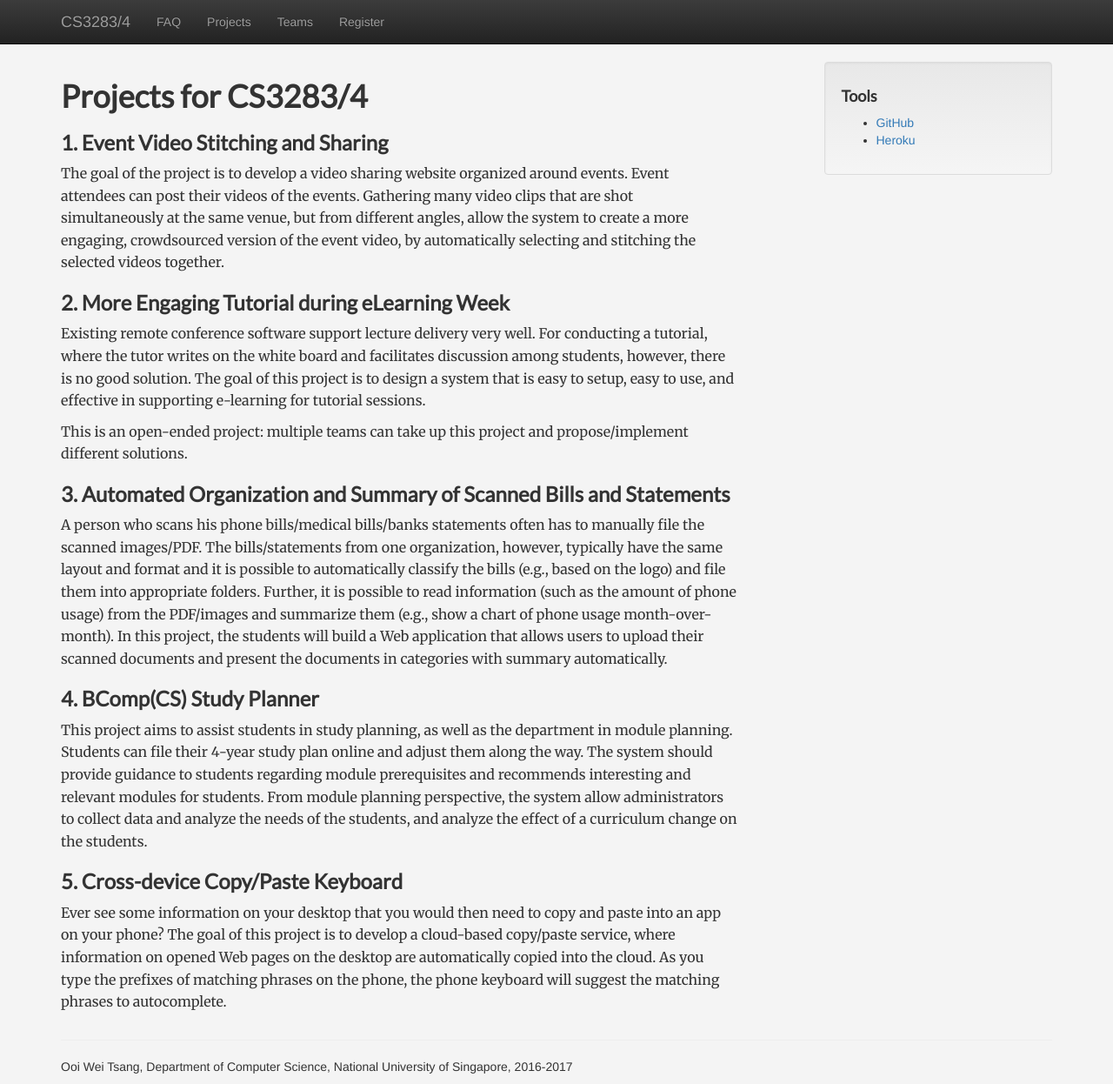
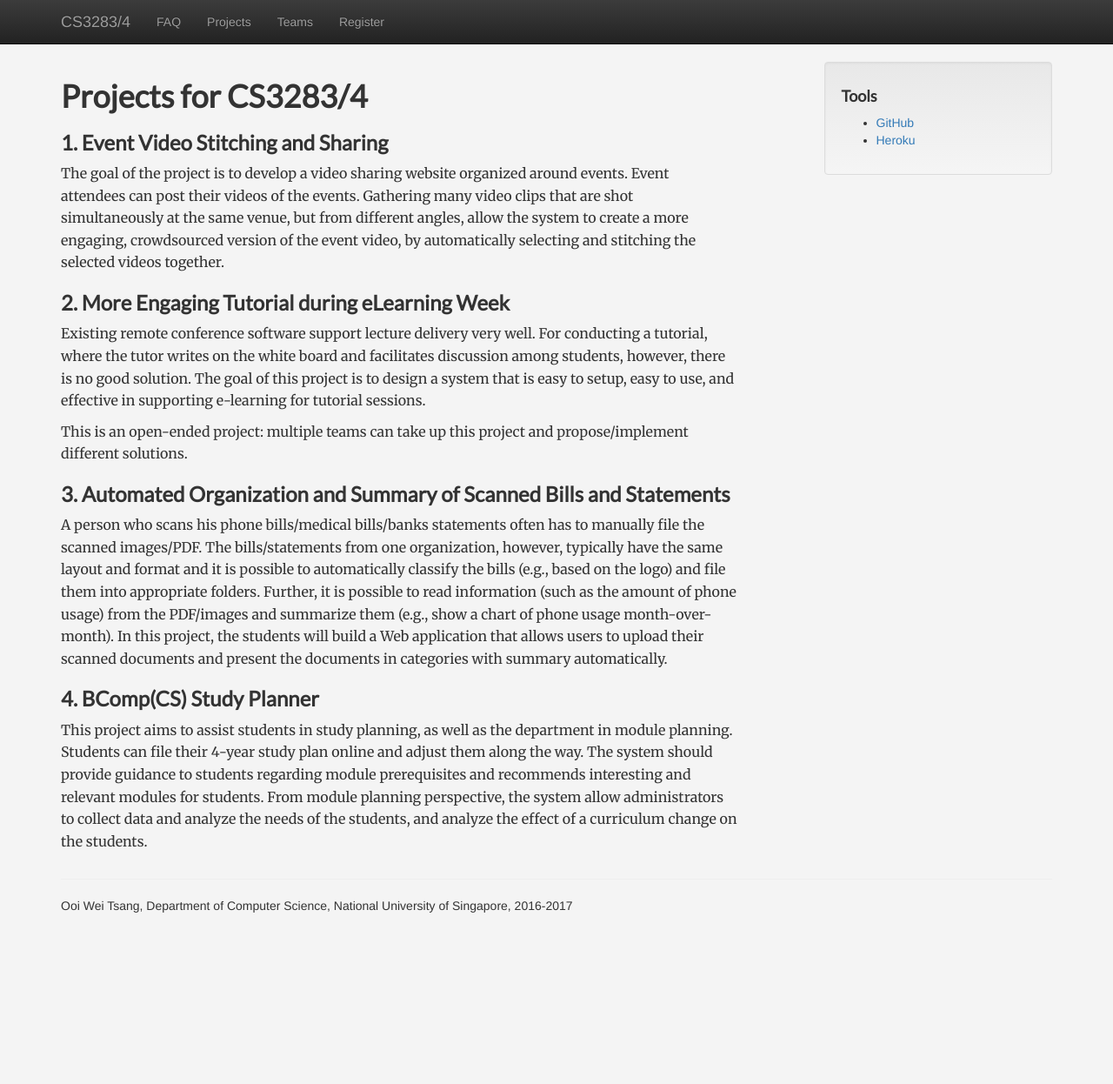
Before and after one commit to nus-mtp/1617, a Jekyll site: the page built from projects.md, in a window 1280 px wide. Shown: the whole page at 87% size. Built offline with Jekyll 4.4.1, drawn with Linux system fonts in a browser that asks for light colours; nearby versions of some CDN libraries; our own code applies the rules of GitHub Pages for plain Markdown files; after the commit the page ends 1061 px from its top, so only the background shows below that.

Commit message:
Remove cross-device copy/paste

```diff
--- a/projects.md
+++ b/projects.md
@@ -17,8 +17,3 @@ A person who scans his phone bills/medical bills/banks statements often has to m
 ### 4. BComp(CS) Study Planner
 
 This project aims to assist students in study planning, as well as the department in module planning.  Students can file their 4-year study plan online and adjust them along the way.  The system should provide guidance to students regarding module prerequisites and recommends interesting and relevant modules for students.  From module planning perspective, the system allow administrators to collect data and analyze the needs of the students, and analyze the effect of a curriculum change on the students.
-
-### 5. Cross-device Copy/Paste Keyboard
-
-Ever see some information on your desktop that you would then need to copy and paste into an app on your phone?  The goal of this project is to develop a cloud-based copy/paste service, where information on opened Web pages on the desktop
-are automatically copied into the cloud.  As you type the prefixes of matching phrases on the phone, the phone keyboard will suggest the matching phrases to autocomplete.
```
